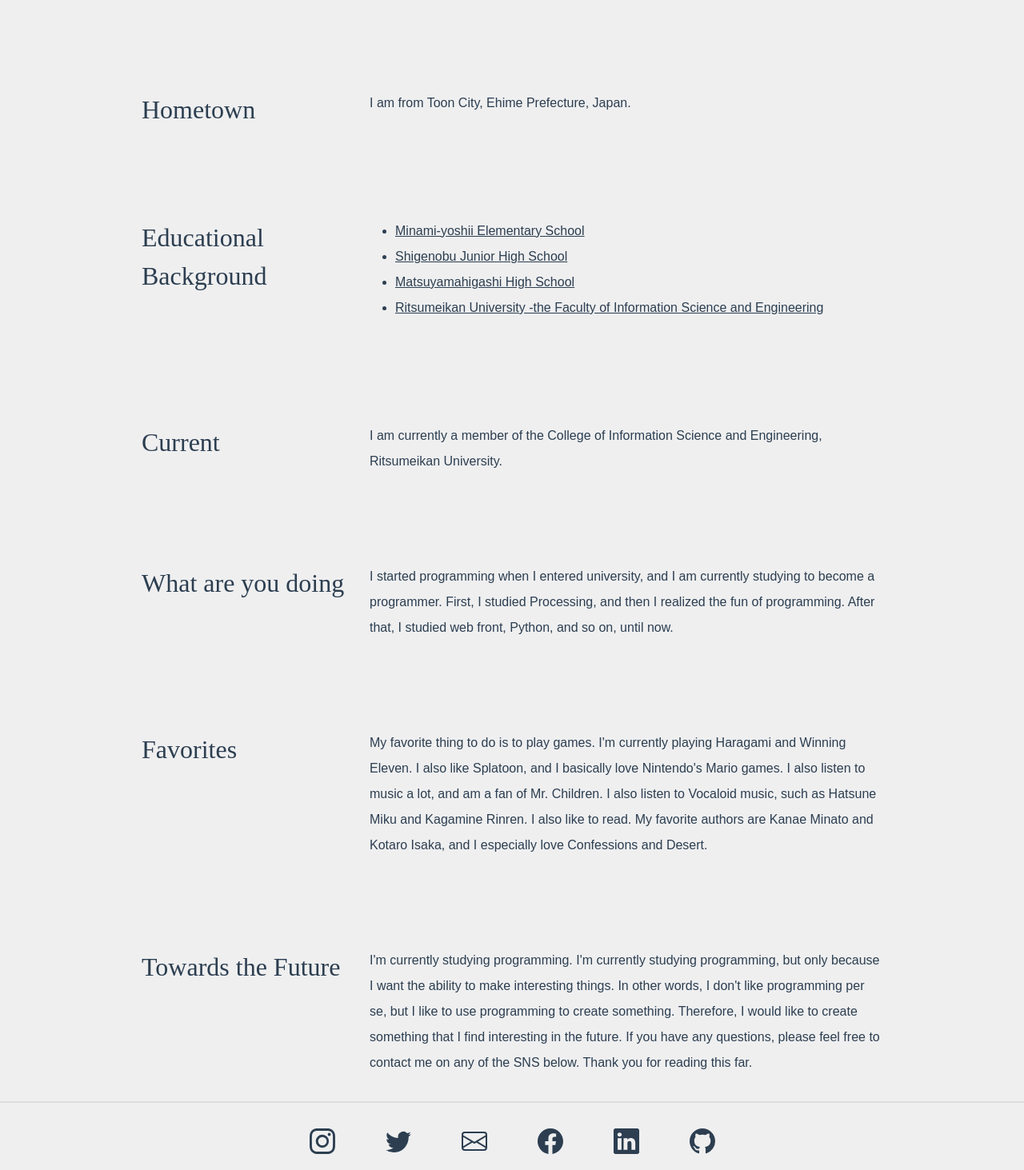
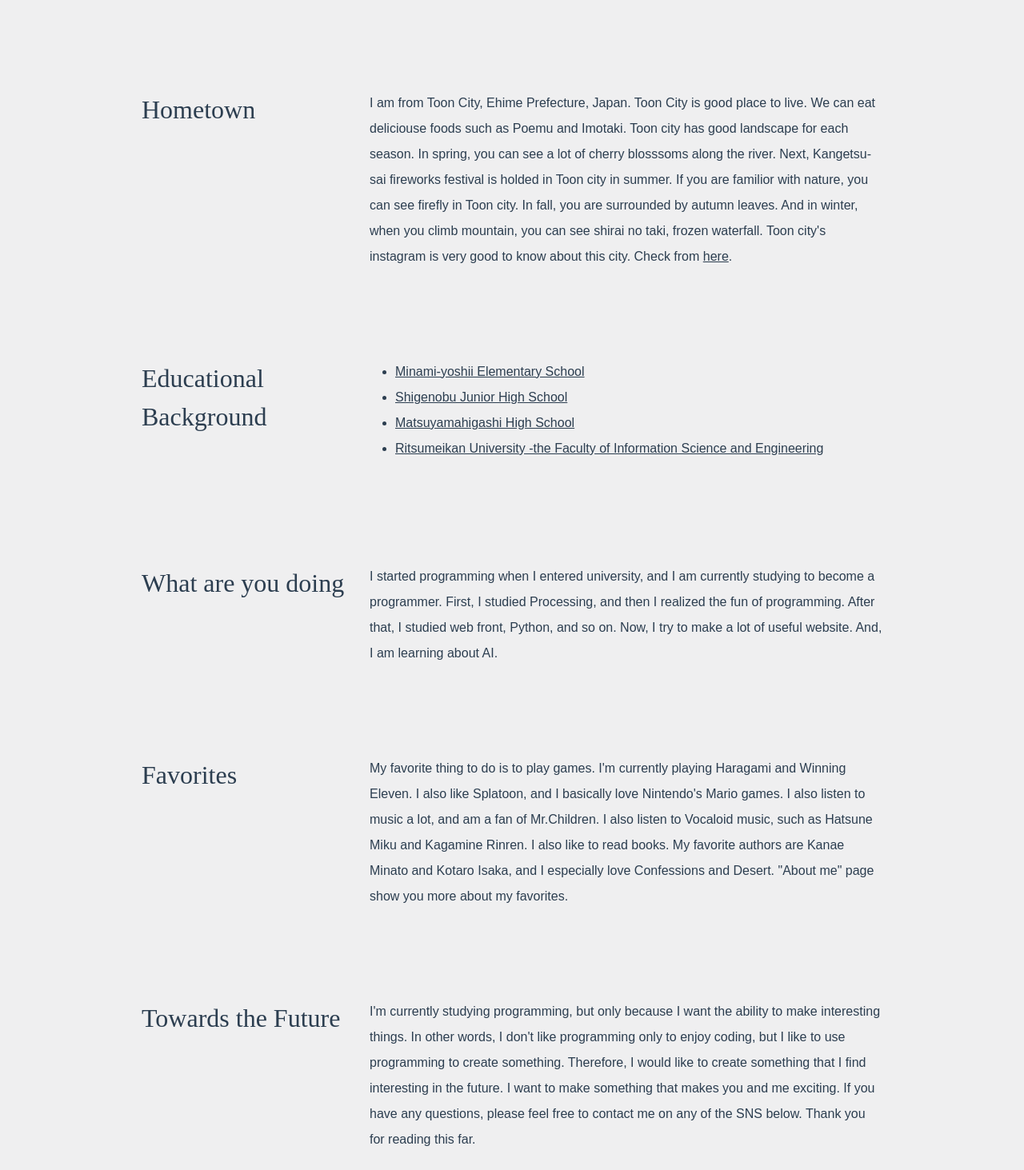
Before and after one commit to Shunkicreate/portfolio, a Vue app: page /history in a window 1280 px wide. Shown: the part 327-1790 px from the top of the page at 80% size. Built offline with nearby package versions, Linux system fonts and the light colour scheme.

Commit message:
chage history

```diff
--- a/src/components/Introduction.vue
+++ b/src/components/Introduction.vue
@@ -50,8 +50,15 @@
                     rel="noopener noreferrer"
                   >美女図鑑</a>
                 </li>
+                <li>
+                  <a
+                    href="https://dabemon-go.glideapp.io/"
+                    target="_blank"
+                    rel="noopener noreferrer"
+                  >ダベモン図鑑</a>
+                </li>
 
-                <li>晩飯</li>
+                <li>晩飯 -comming soon-</li>
               </ul>
             </div>
             <div class="col-12">
--- a/src/views/History.vue
+++ b/src/views/History.vue
@@ -5,7 +5,7 @@
       <div class="row text-start justify-content-center history_row">
         <div class="col-lg-3 col-12 subtitle">Hometown</div>
         <div class="col-lg-7 col-11 text-break history-text">
-          I am from Toon City, Ehime Prefecture, Japan.
+          I am from Toon City, Ehime Prefecture, Japan. Toon City is good place to live. We can eat deliciouse foods such as Poemu and Imotaki. Toon city has good landscape for each season. In spring, you can see a lot of cherry blosssoms along the river. Next, Kangetsu-sai fireworks festival is holded in Toon city in summer. If you are familior with nature, you can see firefly in Toon city. In fall, you are surrounded by autumn leaves. And in winter, when you climb mountain, you can see shirai no taki, frozen waterfall. Toon city's instagram is very good to know about this city. Check from <a href="https://www.instagram.com/toon.city/" target="_blank" rel="noopener noreferrer">here</a>.
         </div>
       </div>
 
@@ -22,28 +22,23 @@
       </div>
 
       <div class="row text-start justify-content-center history_row">
-        <div class="col-lg-3 col-12 subtitle">Current</div>
+        <div class="col-lg-3 col-12 subtitle">What are you doing</div>
         <div class="col-lg-7 col-11 text-break history-text">
-          I am currently a member of the College of Information Science and
-          Engineering, Ritsumeikan University.
+          I started programming when I entered university, and I am currently studying to become a programmer. First, I studied Processing, and then I realized the fun of programming. After that, I studied web front, Python, and so on. Now, I try to make a lot of useful website. And, I am learning about AI.
         </div>
       </div>
-      <div class="row text-start justify-content-center history_row">
-        <div class="col-lg-3 col-12 subtitle">What are you doing</div>
-        <div class="col-lg-7 col-11 text-break history-text">
-          I started programming when I entered university, and I am currently studying to become a programmer. First, I studied Processing, and then I realized the fun of programming. After that, I studied web front, Python, and so on, until now.
-        </div>
-      </div>
+
       <div class="row text-start justify-content-center history_row">
         <div class="col-lg-3 col-12 subtitle">Favorites</div>
         <div class="col-lg-7 col-11 text-break history-text">
-          My favorite thing to do is to play games. I'm currently playing Haragami and Winning Eleven. I also like Splatoon, and I basically love Nintendo's Mario games. I also listen to music a lot, and am a fan of Mr. Children. I also listen to Vocaloid music, such as Hatsune Miku and Kagamine Rinren. I also like to read. My favorite authors are Kanae Minato and Kotaro Isaka, and I especially love Confessions and Desert.
+          My favorite thing to do is to play games. I'm currently playing Haragami and Winning Eleven. I also like Splatoon, and I basically love Nintendo's Mario games. I also listen to music a lot, and am a fan of Mr.Children. I also listen to Vocaloid music, such as Hatsune Miku and Kagamine Rinren. I also like to read books. My favorite authors are Kanae Minato and Kotaro Isaka, and I especially love Confessions and Desert. "About me" page show you more about my favorites.
         </div>
       </div>
+
       <div class="row text-start justify-content-center history_row">
         <div class="col-lg-3 col-12 subtitle">Towards the Future</div>
         <div class="col-lg-7 col-11 text-break history-text">
-          I'm currently studying programming. I'm currently studying programming, but only because I want the ability to make interesting things. In other words, I don't like programming per se, but I like to use programming to create something. Therefore, I would like to create something that I find interesting in the future. If you have any questions, please feel free to contact me on any of the SNS below. Thank you for reading this far.
+          I'm currently studying programming, but only because I want the ability to make interesting things. In other words, I don't like programming only to enjoy coding, but I like to use programming to create something. Therefore, I would like to create something that I find interesting in the future. I want to make something that makes you and me exciting. If you have any questions, please feel free to contact me on any of the SNS below. Thank you for reading this far.
         </div>
       </div>
 
```
